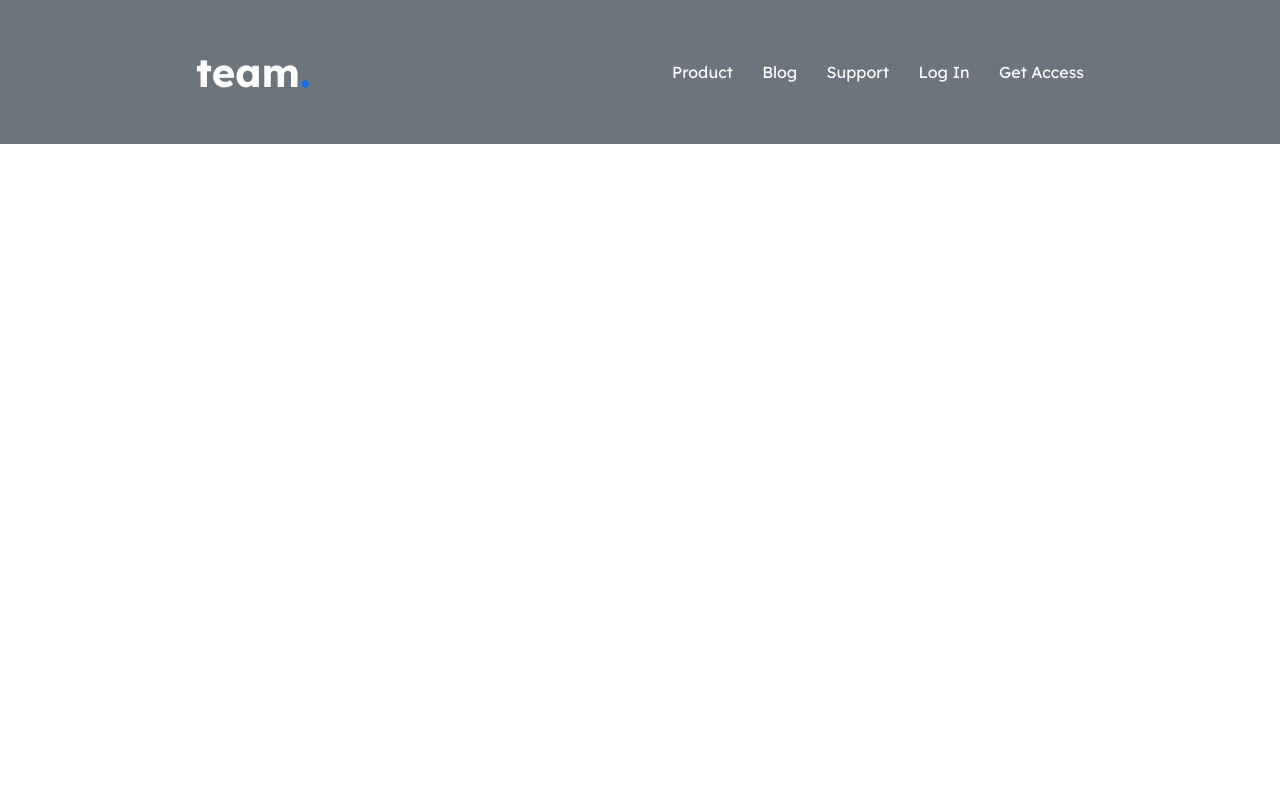
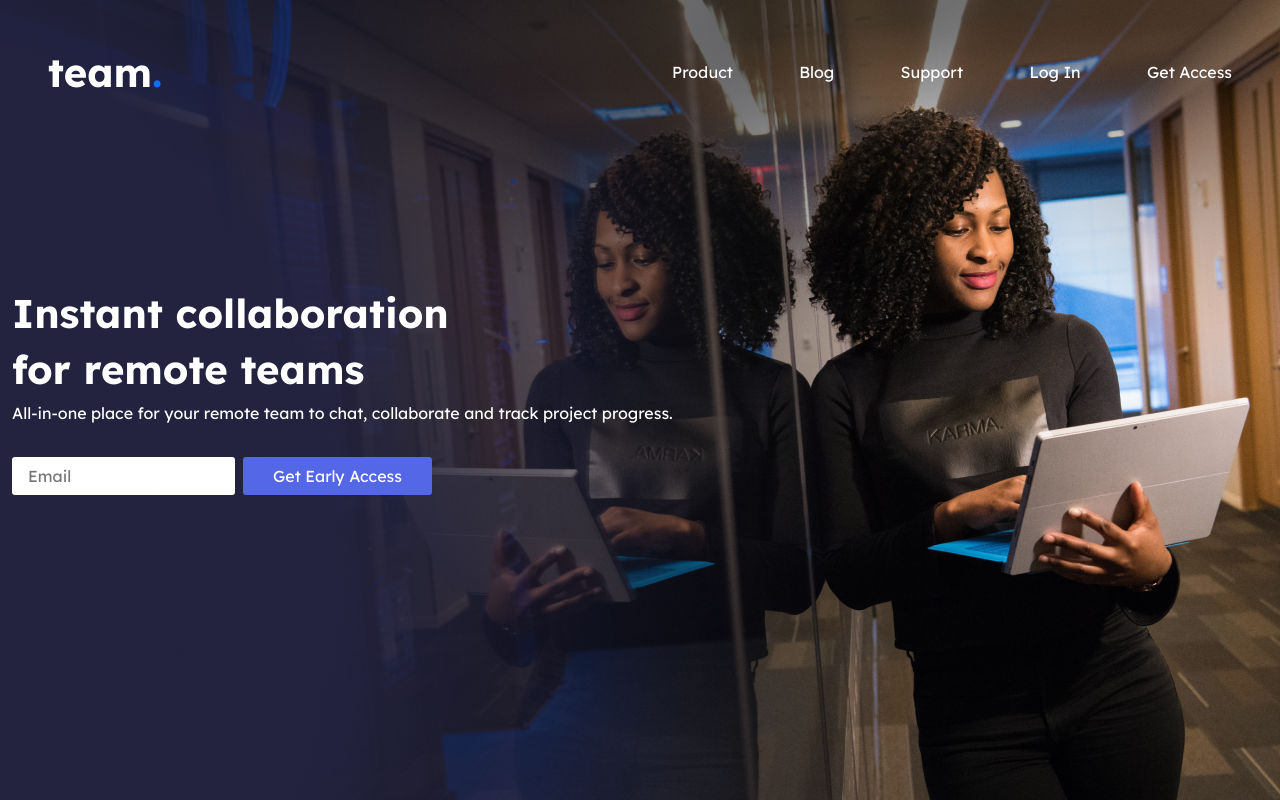
Before and after one commit to malvinval/detikcom-fe-dev-landing-page-assignment, a website: page index.html in a window 1280 px wide. Drawn offline with nearby package versions, Linux system fonts and the light colour scheme.

Commit message:
add hero section

```diff
--- a/index.html
+++ b/index.html
@@ -12,13 +12,13 @@
     <!-- fonts -->
     <link rel="preconnect" href="https://fonts.googleapis.com">
     <link rel="preconnect" href="https://fonts.gstatic.com" crossorigin>
-    <link href="https://fonts.googleapis.com/css2?family=Lexend+Deca:wght@400;500;600;700;900&display=swap" rel="stylesheet">
+    <link href="https://fonts.googleapis.com/css2?family=Lexend+Deca:wght@400;500;600;700;800;900&display=swap" rel="stylesheet">
 </head>
 
 <body>
     <!-- START NAVBAR SECTION -->
     <div class="d-flex flex-column fixed-top">
-        <div class="container-fluid px-4 px-lg-5 py-5 bg-secondary d-flex justify-content-center">
+        <div class="container-fluid px-4 px-lg-5 py-5 d-flex justify-content-center">
             <div class="detik-nav-subcontainer d-flex justify-content-between">
                 <div class="detik-brand fs-2">
                     <h1 class="text-white detik-brand-name">team<span class="detik-brand-span text-primary">.</span></h1>
@@ -60,6 +60,22 @@
         <!-- END MOBILE NAVBAR SECTION -->
     </div>
     <!-- END NAVBAR SECTION -->
+
+    <!-- START HERO SECTION -->
+    <div class="detik-hero-section container-fluid d-flex justify-content-center align-items-center">
+        <div class="detik-hero-container px-0 px-md-3 px-lg-0">
+            <div class="detik-hero-left">
+                <h1 class="text-white">Instant collaboration</h1>
+                <h1 class="text-white">for remote teams</h1>
+                <p class="text-white">All-in-one place for your remote team to chat, collaborate and track project progress.</p>
+                <div class="d-flex flex-column flex-md-row py-3">
+                    <input class="detik-hero-email-input p-3 mb-3 mb-md-0" type="email" placeholder="Email">
+                    <button class="detik-hero-button text-white mx-md-2">Get Early Access</button>
+                </div>
+            </div>
+        </div>
+    </div>
+    <!-- END HERO SECTION -->
 </body>
 <script src="./node_modules/bootstrap/dist/js/bootstrap.min.js"></script>
 <script src="script.js"></script>
--- a/style.css
+++ b/style.css
@@ -20,7 +20,63 @@
     width: 75%;
 }
 
-@media screen and (max-width: 1200px) {
+.detik-hero-section {
+    background-image: url("./img/hero-image.png");
+    height: 100vh;
+    background-repeat: no-repeat;
+    background-size: cover;
+    background-position: center;
+}
+
+.detik-hero-left {
+    width: 40%;
+}
+
+.detik-hero-container {
+    width: 72%;
+}
+
+.detik-hero-left h1 {
+    font-weight: 700;
+    font-size: 40px;
+}
+
+.detik-hero-button {
+    background-color:#5468E7;
+    height: 38px;
+    border: none;
+    border-radius: 3px;
+    padding: 5px 30px 5px 30px;
+}
+
+.detik-hero-button:hover {
+    cursor: pointer;
+    background-color: #4556c2;
+}
+
+.detik-hero-email-input {
+    background-color: white;
+    height: 38px;
+    border: none;
+    border-radius: 3px;
+}
+
+@media screen and (max-width: 576px) {
+    .detik-hero-section {
+        background-position: -780px 0;
+    }
+    .detik-hero-left h1 {
+        font-size: 28px;
+    }
+}
+
+@media screen and (max-width: 1500px) {
+    .detik-hero-container {
+        width: 100%;
+    }
+    .detik-hero-left {
+        width: 100%;
+    }
     .detik-nav-subcontainer {
       width: 100%;
     }
```
